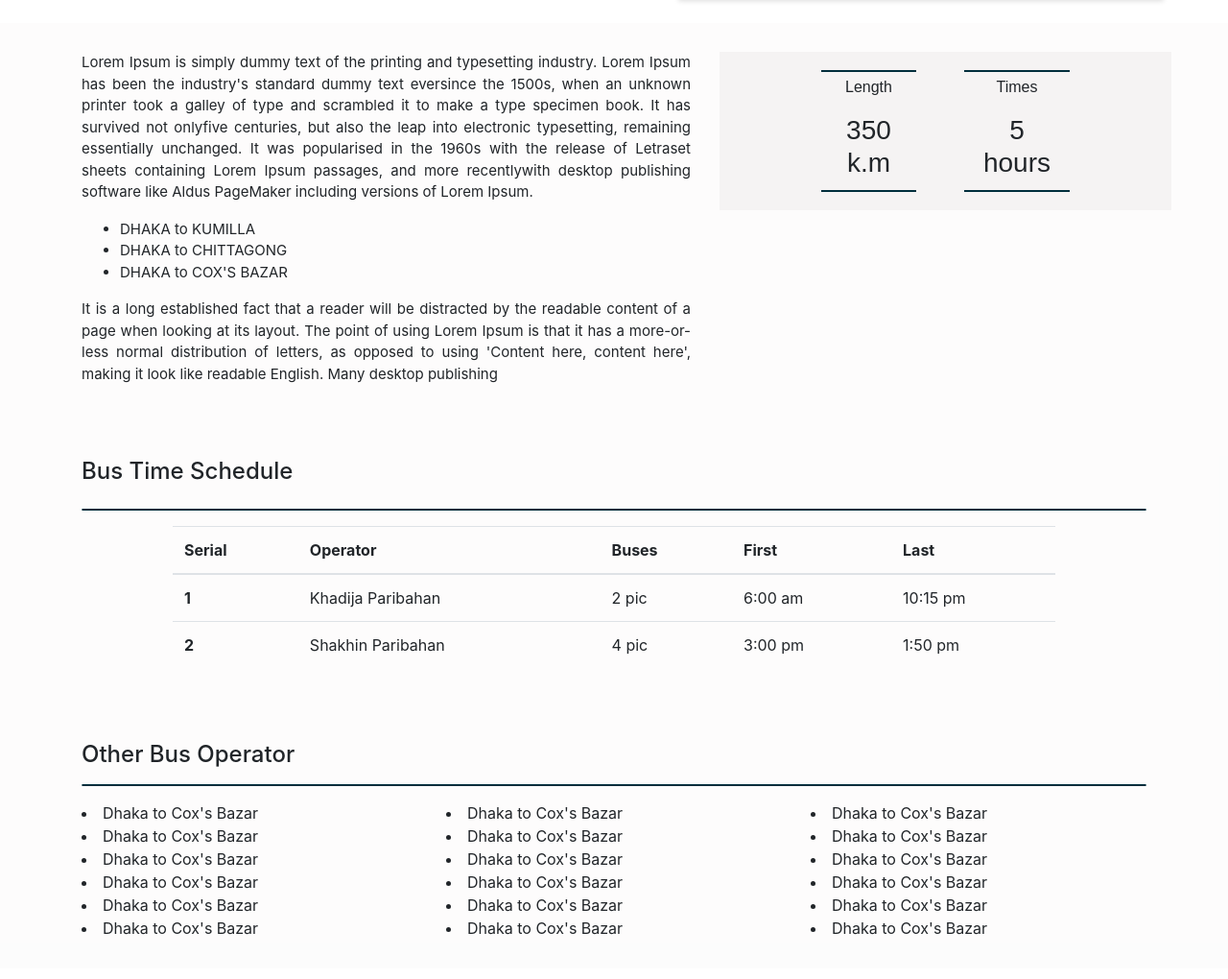
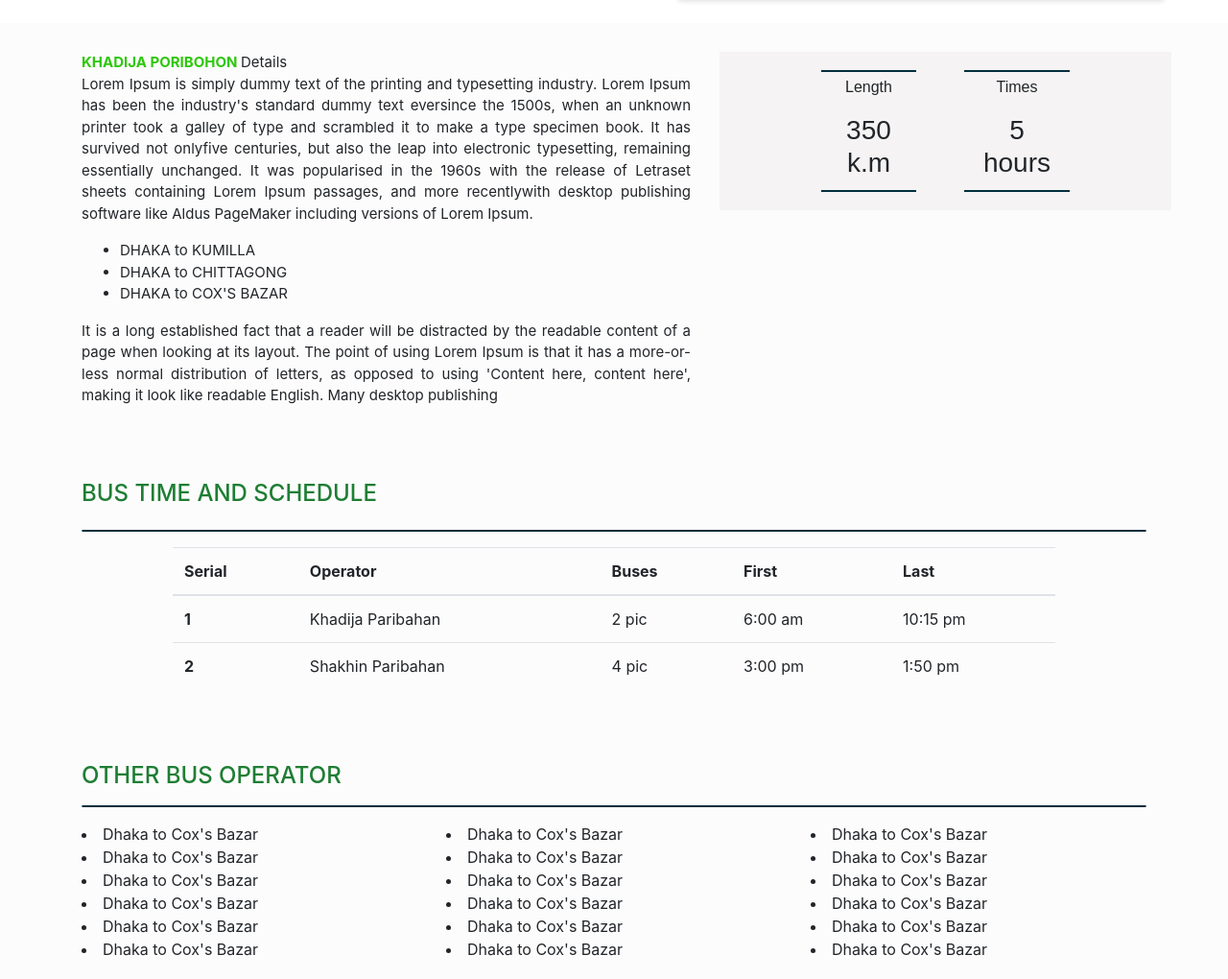
Before and after one commit to codermominur360/operator-details, a plain HTML site: page index.html in a window 1280 px wide. Shown: the part 288-1308 px from the top of the page at 96% size. Drawn offline with Linux system fonts and the light colour scheme.

Commit message:
header color change

```diff
--- a/css/style.css
+++ b/css/style.css
@@ -1,6 +1,9 @@
 .pd{
     padding: 30px 0px;
     background: #f5f3f340;
+}
+.pd h4{
+    color: #1e7e34;
 }
 
 /* top banner area*/
@@ -21,6 +24,10 @@
     font-size: 15px;
     font-family: inherit;
     text-align: justify;
+}
+span.khadija-paribahan {
+    color: #2ec70c;
+    font-weight: 700;
 }
 
 /* Journey length and time*/
--- a/index.html
+++ b/index.html
@@ -63,6 +63,7 @@
         <div class="row">
             <div class="col-lg-7">
                 <div class="description">
+                    <h7><span class="khadija-paribahan">KHADIJA PORIBOHON </span> Details</h7>
                     <p>
                         Lorem Ipsum is simply dummy text of the printing and typesetting industry. Lorem Ipsum has been the
                         industry's standard dummy text eversince the 1500s, when an unknown printer took a galley of type and scrambled it to make a type
@@ -107,7 +108,7 @@
             <div class="row ">
                 <div class="col-lg-6">
                     <div class="bus_schedule">
-                        <h4><i class="fa fa-car"></i><span>Bus Time Schedule</span></h4>
+                        <h4><i class="fa fa-car"></i><span>BUS TIME AND SCHEDULE</span></h4>
                     </div>
                 </div>
             </div>
@@ -154,7 +155,7 @@
 <div class="Other-operator pd">
     <div class="container">
         <div class="header-other-operator">
-            <h4><i class="fa fa-location"> </i> Other Bus Operator</h4>
+            <h4><i class="fa fa-location"> </i>OTHER BUS OPERATOR</h4>
             <span class="hrTag"> <hr></span>
         </div>
         <div class="row">
```
